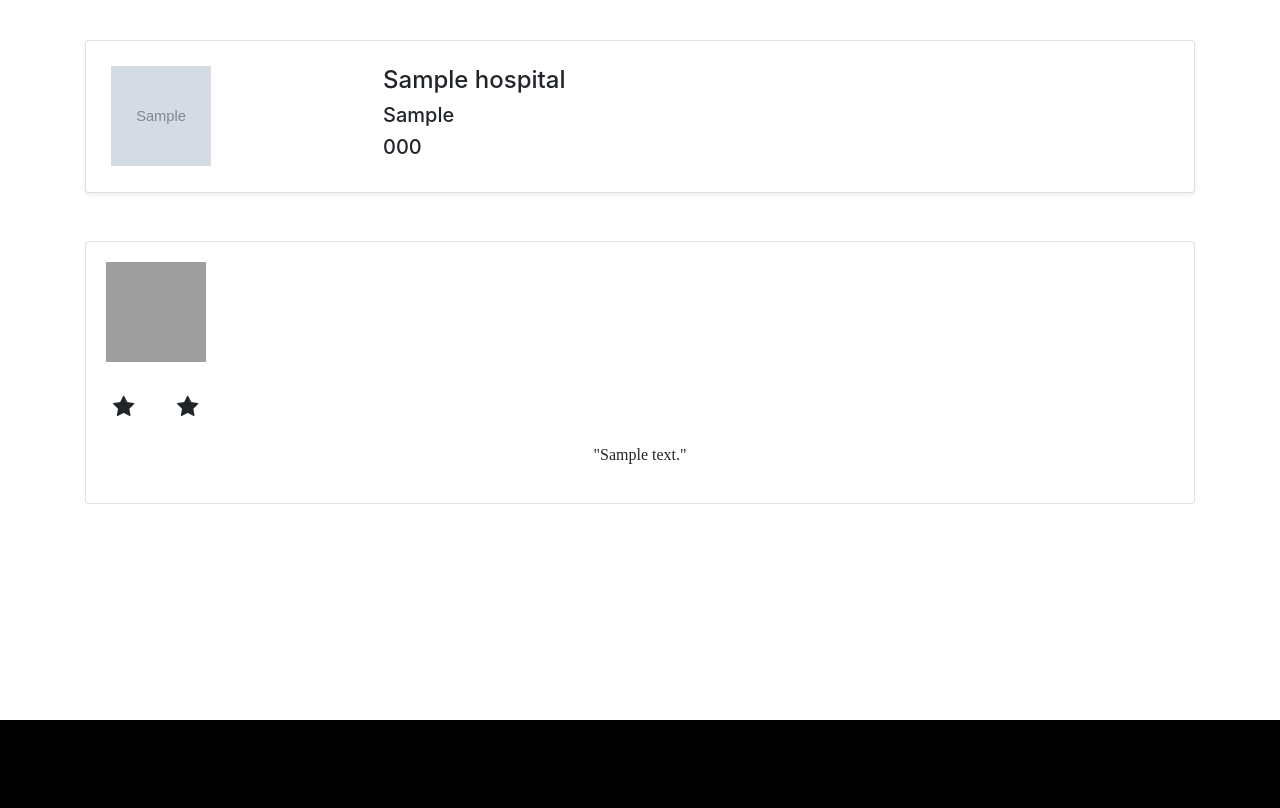
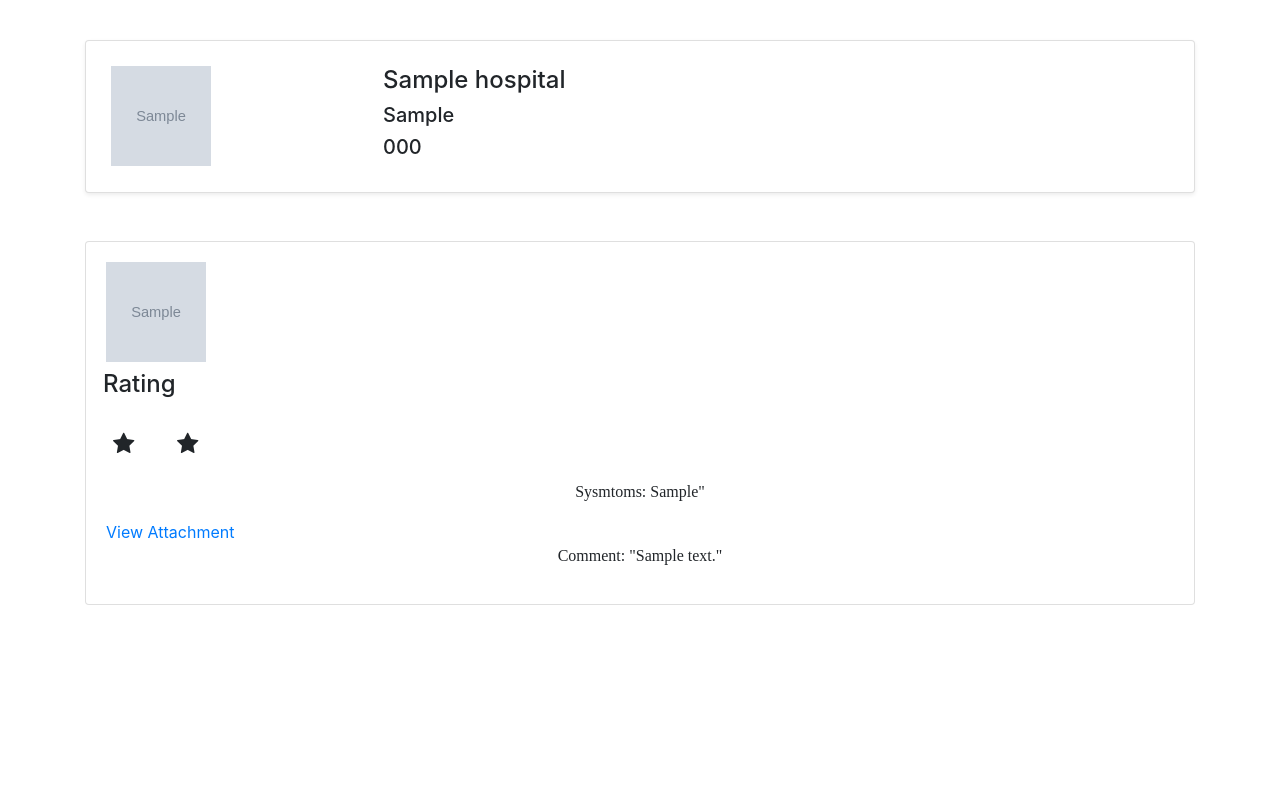
Before and after one commit to 14201901/National-Healthcare-Online-Management, a Django app: page /hospitals/review/1 in a window 1280 px wide. Shown: the part 56-864 px from the top of the page. Run offline with Django 3.2, Linux system fonts and the light colour scheme; tables that the repository leaves empty hold one stand-in row (values such as "Sample post"); grey boxes marked "Sample" are stand-in pictures; some libraries are stand-ins or nearby versions; some web fonts are replaced; grey boxes are pictures that could not be loaded.

Commit message:
Update Review Section

```diff
--- a/hospital/views.py
+++ b/hospital/views.py
@@ -903,7 +903,7 @@ def doctor_review(request, pk):
     doctor = doctor_appointment.doctor
     patient = doctor_appointment.patient
     if request.method == "POST":
-        form = DoctorReviewForm(request.POST)
+        form = DoctorReviewForm(request.POST, request.FILES)
         print(form.is_valid())
         if form.is_valid():
             review = form.save(commit=False)
@@ -922,9 +922,9 @@ def hospital_review(request, pk):
 
     hospital_appointment = models.HospitalPatient.objects.get(id=pk)
     hospital = hospital_appointment.hospital
-    patient = hospital_appointment.patient
+    patient = hospital_appointment
     if request.method == "POST":
-        form = HospitalReviewForm(request.POST)
+        form = HospitalReviewForm(request.POST, request.FILES)
         print(form.is_valid())
         if form.is_valid():
             review = form.save(commit=False)
--- a/templates/hospital/homebase.html
+++ b/templates/hospital/homebase.html
@@ -2,7 +2,9 @@
 <html lang="en" dir="ltr">
 
 <head>
-  <meta charset="utf-8">
+     <meta charset="utf-8">
+  <!-- CSS only -->
+<link href="https://cdn.jsdelivr.net/npm/bootstrap@5.0.1/dist/css/bootstrap.min.css" rel="stylesheet" integrity="sha384-+0n0xVW2eSR5OomGNYDnhzAbDsOXxcvSN1TPprVMTNDbiYZCxYbOOl7+AMvyTG2x" crossorigin="anonymous">
   <title>National Healthcare </title>
 
 </head>
@@ -13,6 +15,7 @@
 
   {%endblock content%}
   {% include "hospital/footer.html" %}
+   <script src="https://cdn.jsdelivr.net/npm/bootstrap@5.0.1/dist/js/bootstrap.bundle.min.js" integrity="sha384-gtEjrD/SeCtmISkJkNUaaKMoLD0//ElJ19smozuHV6z3Iehds+3Ulb9Bn9Plx0x4" crossorigin="anonymous"></script>
 </body>
 <!--
 written By : Saifullah Sifat
--- a/templates/hospital/hospital_review_view.html
+++ b/templates/hospital/hospital_review_view.html
@@ -22,10 +22,11 @@
 <br>
 {% for r in reviews %}
     <div class="card" style="padding: 20px">
-    <img src="{% static r.patient.profile_pic.url %}" width="100" height="100" alt="Avatar" class="avatar">
+    <img src="{% static r.patient.patient.profile_pic.url %}" width="100" height="100" alt="Avatar" class="avatar">
     <h5>{{ r.patient.user.get_full_name }}</h5>
     {% if r.rating == 5 %}
         <div class="row" style="align-content: center;alignment: center">
+         <h4> Rating</h4>
             <span class="fa fa-star"></span>
             <span class="fa fa-star"></span>
             <span class="fa fa-star"></span>
@@ -34,35 +35,42 @@
         </div>
         {% elif r.rating == 4  %}
         <div class="row" style="align-content: center;alignment: center">
+       <h4> Rating</h4>
             <span class="fa fa-star"></span>
             <span class="fa fa-star"></span>
             <span class="fa fa-star"></span>
             <span class="fa fa-star"></span>
         </div>
         {% elif r.rating == 3  %}
-        <div class="row" style="align-content: center;alignment: center">
-            <span class="fa fa-star"></span>
+        <div class="row">
+        <h3> Rating</h3>
+         <span class="fa fa-star"></span>
             <span class="fa fa-star"></span>
             <span class="fa fa-star"></span>
         </div>
         {% elif r.rating == 2  %}
         <div class="row" style="align-content: center;alignment: center">
+        <h4> Rating</h4>
             <span class="fa fa-star"></span>
             <span class="fa fa-star"></span>
         </div>
         {% elif r.rating == 1  %}
         <div class="row" style="align-content: center;alignment: center">
+         <h4> Rating</h4>
             <span class="fa fa-star"></span>
             <span class="fa fa-star"></span>
         </div>
 
         {% endif %}
 
-    <p style="font-family: 'Harlow Solid Italic'; font-size: medium">"{{ r.comment }}"</p>
+     <p style="font-family: 'Harlow Solid Italic'; font-size: medium">Sysmtoms: {{ r.patient.symptoms }}"</p>
+   <a href="{% static r.attachment.url %}"> View Attachment</a>
+    <p style="font-family: 'Harlow Solid Italic'; font-size: medium">Comment: "{{ r.comment }}"</p>
 
     </div>
 
 {% endfor %}
+
 
 </div>
     <br>
--- a/templates/hospital/patient_doctor_review.html
+++ b/templates/hospital/patient_doctor_review.html
@@ -8,7 +8,7 @@
 <div class="container" >
 <h4>Doctor Review</h4>
 <br>
-    <form method="post">
+    <form method="post" enctype="multipart/form-data">
     {% csrf_token %}
     <div class="form-content">
           <div class="row">
--- a/templates/hospital/patient_hospital_review.html
+++ b/templates/hospital/patient_hospital_review.html
@@ -12,7 +12,7 @@
 <div class="container" >
 <h4>Hospital Review</h4>
 <br>
-    <form method="post">
+    <form method="post" enctype="multipart/form-data">
     {% csrf_token %}
     <div class="form-content">
           <div class="row">
```
